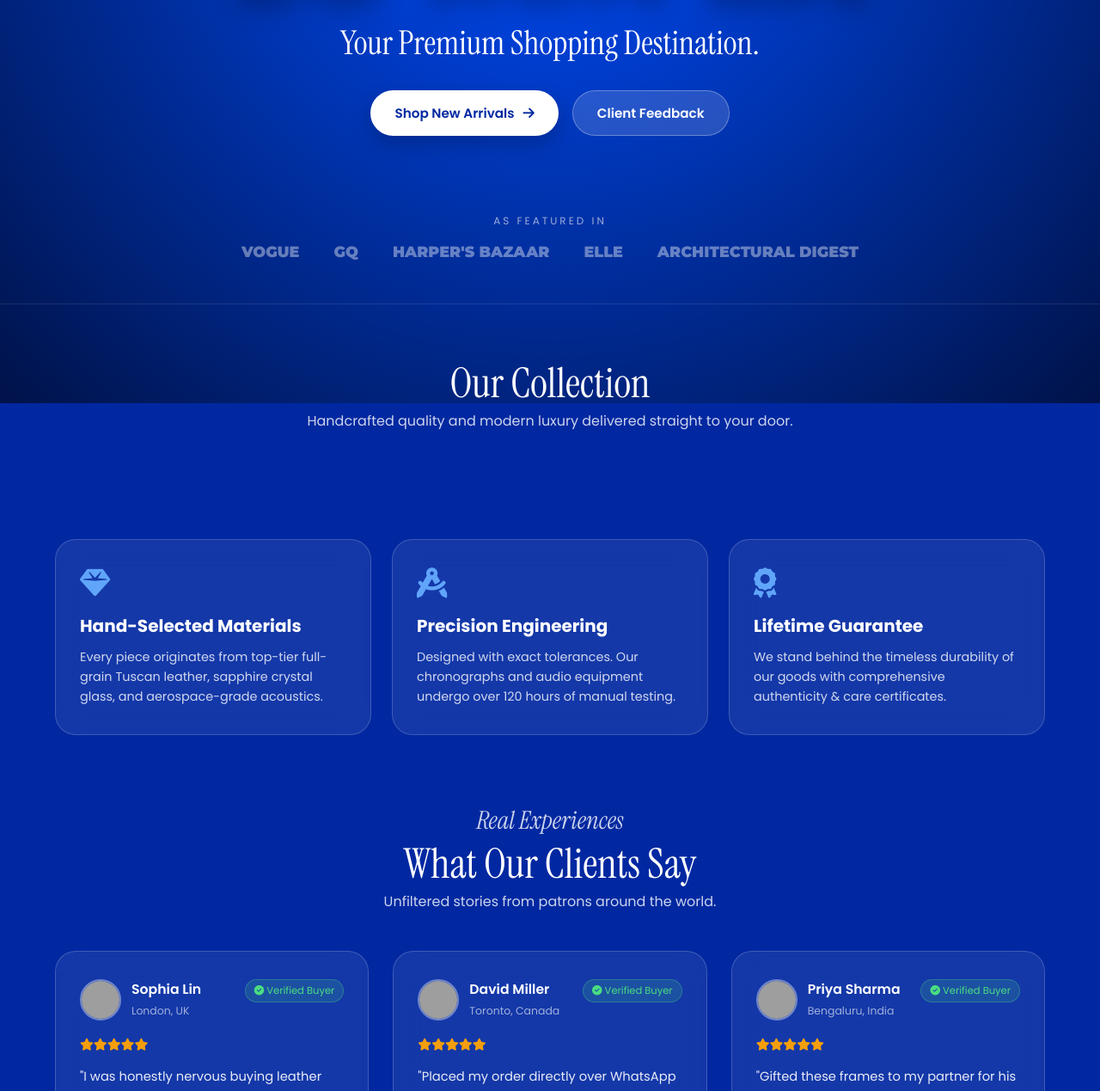
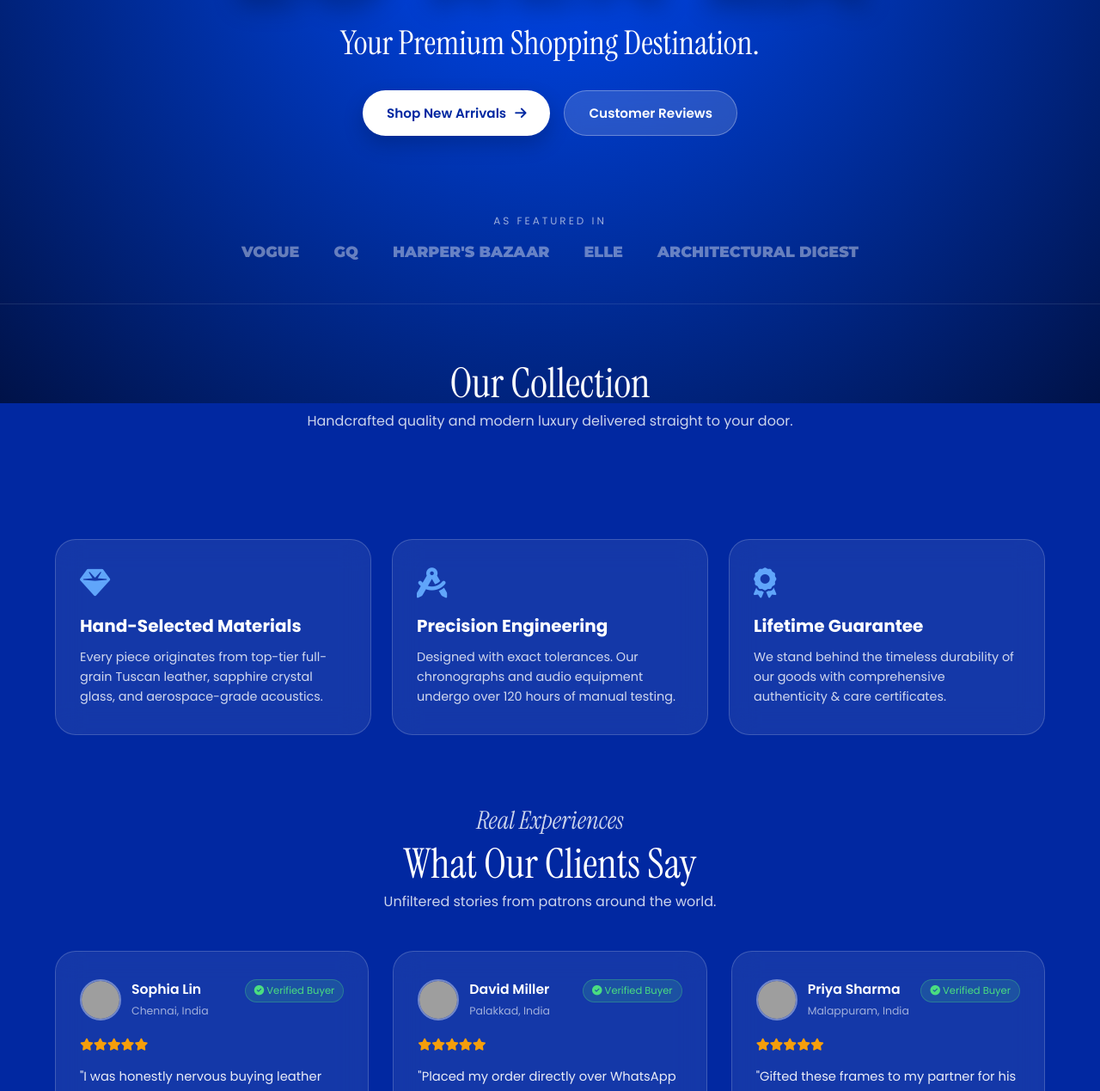
Before and after one commit to ajmal-blit/lorenza-store, a plain HTML site: page index.html in a window 1280 px wide. Shown: the part 331-1600 px from the top of the page at 86% size. Drawn offline with Linux system fonts and the light colour scheme; no server answers; grey boxes are pictures that could not be loaded.

Commit message:
Update index.html

```diff
--- a/index.html
+++ b/index.html
@@ -65,7 +65,7 @@
 
         <div class="hero-actions">
             <a href="#products" class="btn btn-primary">Shop New Arrivals <i class="fa-solid fa-arrow-right"></i></a>
-            <a href="#reviews" class="btn btn-secondary">Client Feedback</a>
+            <a href="#reviews" class="btn btn-secondary">Customer Reviews</a>
         </div>
     </section>
 
@@ -129,7 +129,7 @@
                         <img src="https://images.unsplash.com/photo-1534528741775-53994a69daeb?q=80&w=200&auto=format&fit=crop" alt="Sophia Lin" class="reviewer-avatar">
                         <div>
                             <strong>Sophia Lin</strong>
-                            <span class="reviewer-location">London, UK</span>
+                            <span class="reviewer-location">Chennai, India</span>
                         </div>
                     </div>
                     <span class="verified-badge"><i class="fa-solid fa-circle-check"></i> Verified Buyer</span>
@@ -153,7 +153,7 @@
                         <img src="https://images.unsplash.com/photo-1507003211169-0a1dd7228f2d?q=80&w=200&auto=format&fit=crop" alt="David Miller" class="reviewer-avatar">
                         <div>
                             <strong>David Miller</strong>
-                            <span class="reviewer-location">Toronto, Canada</span>
+                            <span class="reviewer-location">Palakkad, India</span>
                         </div>
                     </div>
                     <span class="verified-badge"><i class="fa-solid fa-circle-check"></i> Verified Buyer</span>
@@ -177,7 +177,7 @@
                         <img src="https://images.unsplash.com/photo-1517841905240-472988babdf9?q=80&w=200&auto=format&fit=crop" alt="Priya Sharma" class="reviewer-avatar">
                         <div>
                             <strong>Priya Sharma</strong>
-                            <span class="reviewer-location">Bengaluru, India</span>
+                            <span class="reviewer-location">Malappuram, India</span>
                         </div>
                     </div>
                     <span class="verified-badge"><i class="fa-solid fa-circle-check"></i> Verified Buyer</span>
```
